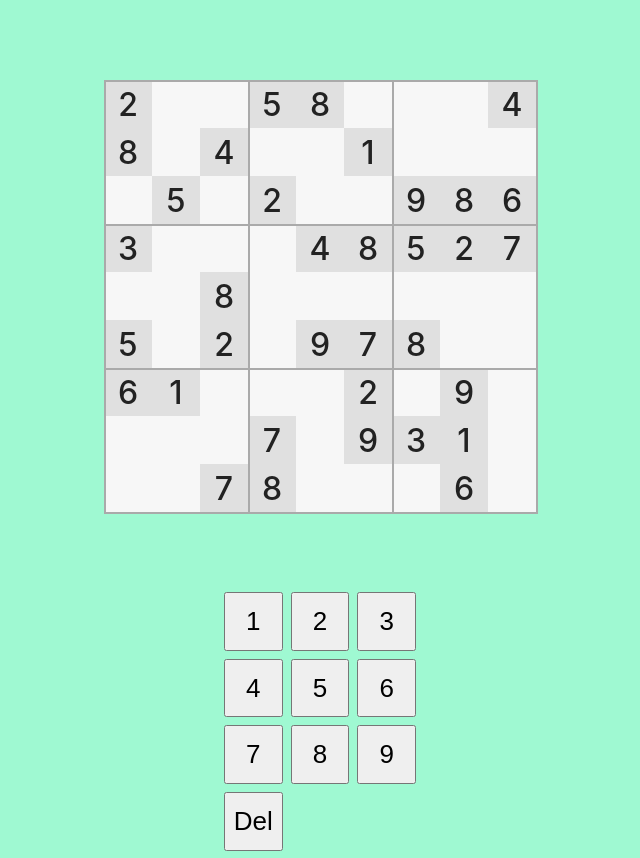
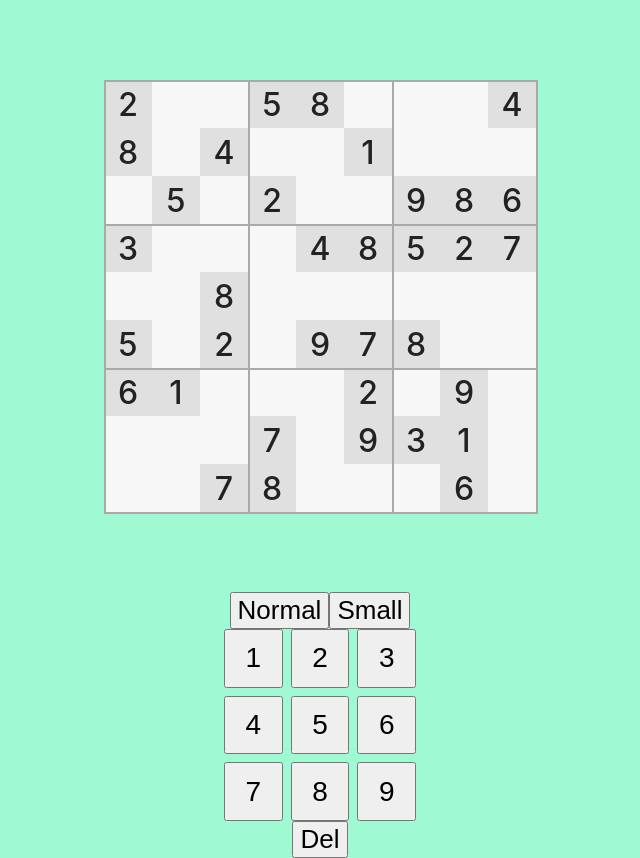
Before and after one commit to sergio-prgm/sudoku-app, a React (Vite) app: page / in a window 1280 px wide. Shown: the whole page, without its empty margins (320-960 px from the left). Built offline with nearby package versions, Linux system fonts and the light colour scheme.

Commit message:
Feat: add pencil marking feature

```diff
--- /dev/null
+++ b/src/components/AltSudoBoard/PencilMarks.jsx
@@ -0,0 +1,16 @@
+import { useContext, useEffect } from 'react'
+import { AppContext } from '../../pages/SudokuPage/SudokuPage'
+
+function PencilMarks ({ cell }) {
+  const { pencil } = useContext(AppContext)
+
+  const pencilMarks = pencil.find(penCell => penCell.col === cell.col && penCell.row === cell.row).marks
+
+  console.log(Array.from(pencilMarks))
+
+  return (
+      <div className='pencilMark'>{Array.from(pencilMarks).map(mark => <span key={mark}>{mark}</span>)}</div>
+  )
+}
+
+export default PencilMarks
--- a/src/components/AltSudoBoard/SudoCell.jsx
+++ b/src/components/AltSudoBoard/SudoCell.jsx
@@ -1,8 +1,9 @@
 import { useState, useEffect, useContext } from 'react'
 import { AppContext } from '../../pages/SudokuPage/SudokuPage'
+import PencilMarks from './PencilMarks'
 
 export default function SudoCell ({ cell }) {
-  const { sudoku, setSudoku } = useContext(AppContext)
+  const { sudoku, setSudoku, pencil, setPencil } = useContext(AppContext)
 
   const [isSelected, setIsSelected] = useState(false)
   // const [isChanged, setIsChanged] = useState(false)
@@ -14,6 +15,12 @@ export default function SudoCell ({ cell }) {
   }
 
   // console.log(isChanged)
+  // useEffect(() => {
+  //  if (!cell.readOnly) {
+  //    const pencilContent = { row: cell.row, col: cell.col, marks: new Set([]) }
+  //    setPencil(prevPencil => ([...prevPencil, pencilContent]))
+  //  }
+  // }, [])
 
   useEffect(() => {
     setSudoku(prevSudoku => {
@@ -29,14 +36,20 @@ export default function SudoCell ({ cell }) {
     console.log(isCorrect, cell.isChanged)
   }, [sudoku])
 
+  // <div >{pencil.map(mark => <span key={mark}>{mark}</span>)}</div>
+
   return (
     <div
       className={`cell
         ${isSelected && 'selected'}
         ${cell.readOnly && 'readOnly'}
         ${isCorrect || 'incorrect'}`}
-      onClick={handleClick}
-    >{cell.value || ''}
+        onClick={handleClick}
+      >
+      {!cell.value && <PencilMarks cell={cell} />}
+      <div
+      >{cell.value || ''}
+      </div>
     </div>
   )
 }
--- a/src/components/AltSudoBoard/styles.scss
+++ b/src/components/AltSudoBoard/styles.scss
@@ -13,6 +13,7 @@ $border_color: #aaa;
     grid-template-columns: repeat(9, 1fr);
     gap: 0;
     position: relative;
+
     .cell {
       margin: 0;
       padding: 0;
@@ -43,6 +44,12 @@ $border_color: #aaa;
 
       &.selected {
         background-color: hsl(39, 80%, 70%);
+      }
+
+      .pencilMark {
+        font-size: 1rem;
+        display: block;
+        margin-top: .8rem;
       }
     }
 
--- a/src/components/Controls/controls.jsx
+++ b/src/components/Controls/controls.jsx
@@ -1,13 +1,28 @@
+import { useState } from 'react'
 import Key from '../Key/Key'
 import './styles.scss'
 
 export default function Controls () {
-  const keys = [1, 2, 3, 4, 5, 6, 7, 8, 9, 0]
+  const keys = [1, 2, 3, 4, 5, 6, 7, 8, 9]
+
+  const [isNormal, setIsNormal] = useState(true)
+
   return (
-    <div className="control-pad">
+    <>
+    <div>
+      <button className='controls-button' onClick={() => setIsNormal(true)}>
+        Normal
+      </button>
+      <button className='controls-button' onClick={() => setIsNormal(false)}>
+        Small
+      </button>
+    </div>
+    <div className='control-pad'>
       {keys.map(key => {
-        return <Key num={key} key={key} />
+        return <Key className={`controls-key ${isNormal || 'small'}`} isNormal={isNormal} num={key} key={key} />
       })}
     </div>
+    <Key className='controls-key' isNormal={isNormal} num={0} key='0'></Key>
+    </>
   )
 }
--- a/src/components/Controls/styles.scss
+++ b/src/components/Controls/styles.scss
@@ -9,5 +9,11 @@
   button {
     height: 100%;
     aspect-ratio: 1;
+    &.controls-key {
+      font-size: 1.75rem;
+      &.small {
+        font-size: 1rem;
+      }
+    }
   }
 }
--- a/src/components/Key/Key.jsx
+++ b/src/components/Key/Key.jsx
@@ -1,15 +1,15 @@
 import { useContext } from 'react'
 import { AppContext } from '../../pages/SudokuPage/SudokuPage'
 
-function Key ({ num }) {
-  const { sudoku, setSudoku } = useContext(AppContext)
+function Key ({ num, className, isNormal }) {
+  const { sudoku, setSudoku, pencil, setPencil } = useContext(AppContext)
 
   const handleClick = e => {
-    console.log(num)
     const selCell = sudoku.rows.find(row => {
       return !!row.cols.find(cell => cell.isSelected)
     }).cols.find(cell => cell.isSelected)
 
+    if (isNormal) {
       setSudoku(prevSudoku => {
         if (selCell) {
           prevSudoku.rows[selCell.row].cols[selCell.col].value = num
@@ -17,10 +17,45 @@ function Key ({ num }) {
           return ({ ...prevSudoku })
         }
       })
-    console.log(selCell)
+    } else {
+      const selPencil = pencil.find(cell => selCell.col === cell.col && selCell.row === cell.row)
+      if (!num) {
+        setPencil(prevPencil => {
+          const pencilMarks = prevPencil.filter(obj => obj !== selPencil)
+          selPencil.marks.clear()
+          return [...pencilMarks, selPencil]
+        })
+        return
+      }
+      if (selPencil.marks.has(num)) {
+        setPencil(prevPencil => {
+          const pencilMarks = prevPencil.filter(obj => obj !== selPencil)
+          selPencil.marks.delete(num)
+          return [...pencilMarks, selPencil]
+        })
+      } else {
+        setPencil(prevPencil => {
+          const pencilMarks = prevPencil.filter(obj => obj !== selPencil)
+          selPencil.marks.add(num)
+          return [...pencilMarks, selPencil]
+        })
+      }
+      // setPencil(prevPencil => {
+      //   const selPencil = prevPencil.find(cell => cell.row === selCell.row && cell.col === selCell.col)
+      //   const pencilMarks = prevPencil.filter(obj => obj !== selPencil)
+      //   console.log(selPencil.marks.some(mark => mark === num), num)
+      //   if (selPencil.marks.some(mark => mark === num)) {
+      //     selPencil.marks.filter(mark => mark !== num)
+      //   } else {
+      //     selPencil.marks.push(num)
+      //   }
+      //   // const newPencil = { ...selPencil, marks: selPencil.marks.add(num) }
+      //   return [...pencilMarks, selPencil]
+      // })
+    }
   }
   return (
-    <button className="key" onClick={handleClick} >
+    <button className={className} onClick={handleClick} >
       {num || 'Del '}
     </button>
   )
```
Lines whose indentation alone changed are shown as unchanged.
